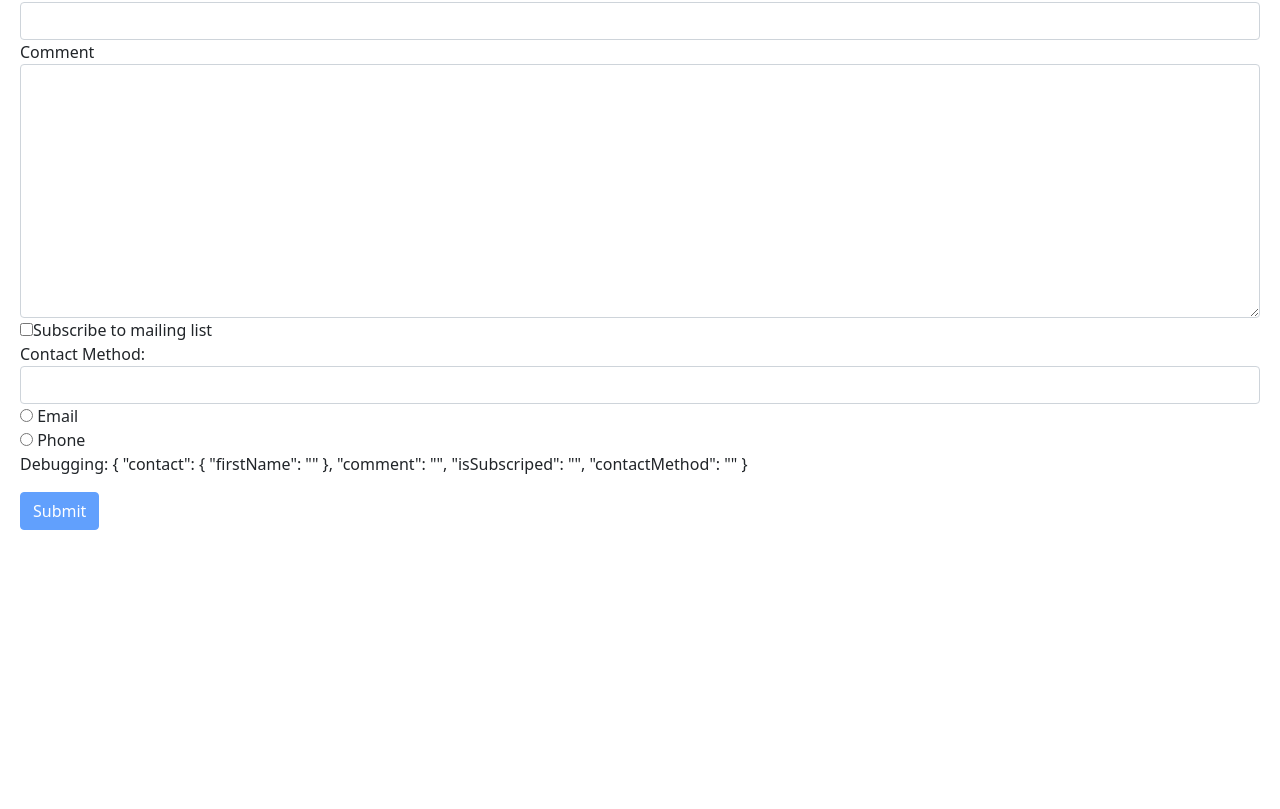
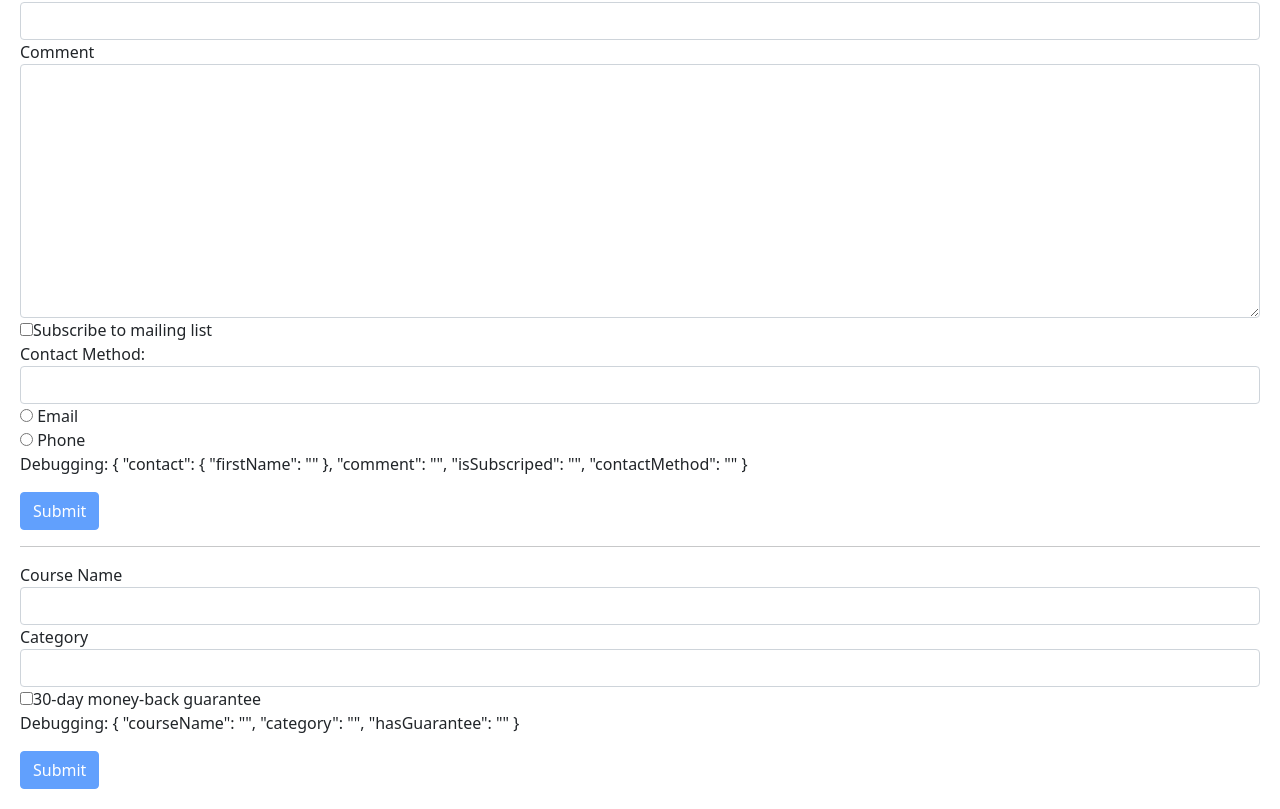
Before and after one commit to holhar/getting2know-angular, an Angular app: page / in a window 1280 px wide. Shown: the part 1773-2582 px from the top of the page. Before the commit the page ends 2323 px from the top, so only its background shows below. Built offline with nearby package versions, Linux system fonts and the light colour scheme.

Commit message:
Exercise: implement course form

```diff
--- a/src/app/app.component.html
+++ b/src/app/app.component.html
@@ -86,6 +86,9 @@ Save
 
 <hr />
 <h2>FORMS</h2>
+
 <hr />
+<contact-form></contact-form>
 
-<contact-form></contact-form>
+<hr />
+<course-form></course-form>
--- a/src/app/app.module.ts
+++ b/src/app/app.module.ts
@@ -16,6 +16,7 @@ import { LikeComponent } from './like/like.component';
 import { InputFormatDirective } from './input-format.directive';
 import { ZippyComponent } from './zippy/zippy.component';
 import { ContactFormComponent } from './contact-form/contact-form.component';
+import { CourseFormComponent } from './course-form/course-form.component';
 
 @NgModule({
   declarations: [
@@ -30,7 +31,8 @@ import { ContactFormComponent } from './contact-form/contact-form.component';
     LikeComponent,
     InputFormatDirective,
     ZippyComponent,
-    ContactFormComponent
+    ContactFormComponent,
+    CourseFormComponent
   ],
   imports: [
     BrowserModule,
--- /dev/null
+++ b/src/app/course-form/course-form.component.html
@@ -0,0 +1,57 @@
+<form #f="ngForm">
+    <div class="form-group">
+        <label for="courseName">Course Name</label>
+        <input
+            required
+            minlength="5"
+            ngModel
+            name="courseName"
+            #courseName="ngModel"
+            id="courseName"
+            type="text"
+            class="form-control"
+        >
+        <div
+            class="alert alert-danger"
+            *ngIf="courseName.touched && !courseName.valid"
+        >
+            <div *ngIf="courseName.hasError('required')">
+                Course name is required.
+            </div>
+            <div *ngIf="courseName.hasError('minlength')">
+                Course name must be minimum of {{ courseName.getError('minlength').requiredLength }} characters.
+            </div>
+        </div>
+    </div>
+    <div class="form-group">
+        <label for="category">Category</label>
+        <select
+            required
+            ngModel
+            name="category"
+            #category="ngModel"
+            id="category"
+            class="form-control"
+        >
+            <option value=""></option>
+            <option *ngFor="let category of categories" [value]="category.id">{{ category.name }}</option>
+        </select>
+        <div
+            class="alert alert-danger"
+            *ngIf="category.touched && !category.valid"
+        >
+            <div *ngIf="category.hasError('required')">
+                Category is required.
+            </div>
+        </div>
+    </div>
+    <div class="checkbox">
+        <label>
+            <input type="checkbox" ngModel name="hasGuarantee">30-day money-back guarantee
+        </label>
+    </div>
+    <p>
+        Debugging: {{ f.value | json }}
+    </p>
+    <button class="btn btn-primary" [disabled]="!f.valid">Submit</button>
+</form>
--- /dev/null
+++ b/src/app/course-form/course-form.component.ts
@@ -0,0 +1,16 @@
+import { Component } from '@angular/core';
+
+@Component({
+  selector: 'course-form',
+  templateUrl: './course-form.component.html',
+  styleUrls: ['./course-form.component.css']
+})
+export class CourseFormComponent {
+  categories = [
+    { id: 1, name: 'Development' },
+    { id: 2, name: 'Art' },
+    { id: 3, name: 'Languages' }
+  ]
+
+  constructor() { }
+}
```
Also changed, not shown: src/app/course-form/course-form.component.css (added), 1 other file (tests, documents, lock files or other folders).
